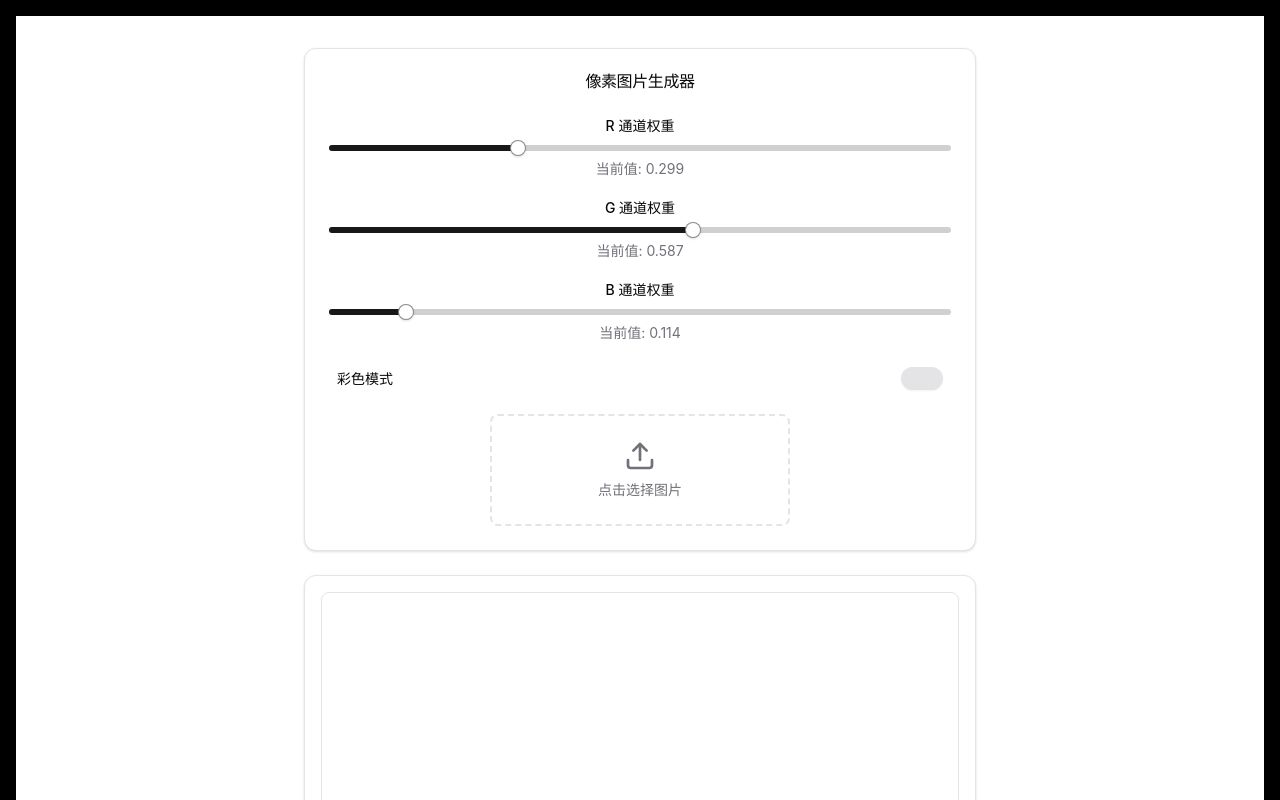
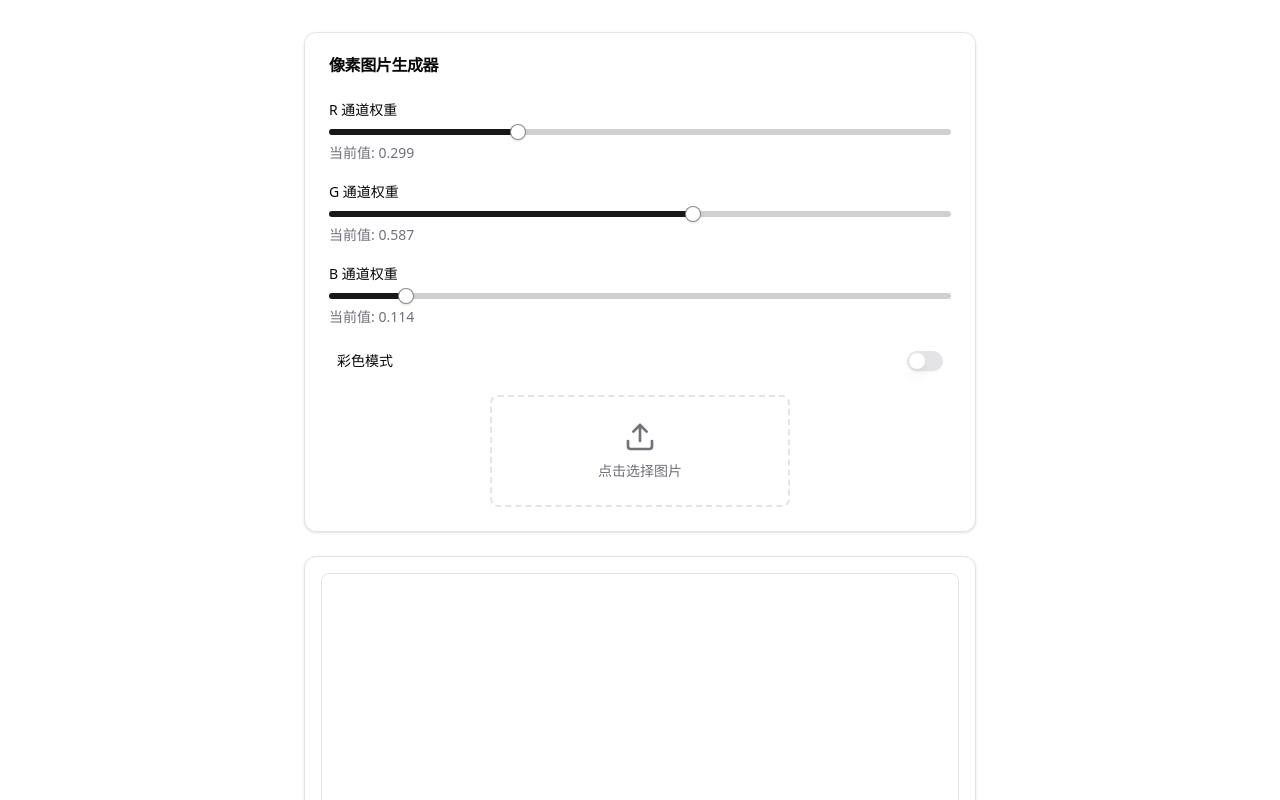
Before and after one commit to Maidang1/pixel-picture, a React (Vite) app: page / in a window 1280 px wide. Shown: the top 800 px of the page. Built offline with nearby package versions, Linux system fonts and the light colour scheme.

Commit message:
feat: 删除无用样式

```diff
--- a/src/App.css
+++ b/src/App.css
@@ -1,45 +1,3 @@
-* {
-  margin: 0;
-  padding: 0;
-  box-sizing: border-box;
-}
-
-#root {
-  width: 100%;
-  min-height: 100vh;
-  margin: 0;
-  padding: 1rem;
-  text-align: center;
-  background-color: #000;
-}
-
-.logo {
-  height: 6em;
-  padding: 1.5em;
-  will-change: filter;
-  transition: filter 300ms;
-}
-.logo:hover {
-  filter: drop-shadow(0 0 2em #646cffaa);
-}
-.logo.react:hover {
-  filter: drop-shadow(0 0 2em #61dafbaa);
-}
-
-@keyframes logo-spin {
-  from {
-    transform: rotate(0deg);
-  }
-  to {
-    transform: rotate(360deg);
-  }
-}
-
-@media (prefers-reduced-motion: no-preference) {
-  a:nth-of-type(2) .logo {
-    animation: logo-spin infinite 20s linear;
-  }
-}
 
 .card {
   padding: 2em;
--- a/src/App.tsx
+++ b/src/App.tsx
@@ -77,7 +77,6 @@
                 const g = pixels[index + 1];
                 const b = pixels[index + 2];
                 const grayscale = weights.r * r + weights.g * g + weights.b * b;
-
                 if (grayscale > 128) {
                   if (isColorMode) {
                     // 彩色模式
@@ -153,7 +152,6 @@
                   当前值: {weights.r.toFixed(3)}
                 </div>
               </div>
-
               <div className="space-y-2">
                 <Label>G 通道权重</Label>
                 <Slider
@@ -168,7 +166,6 @@
                   当前值: {weights.g.toFixed(3)}
                 </div>
               </div>
-
               <div className="space-y-2">
                 <Label>B 通道权重</Label>
                 <Slider
@@ -237,7 +234,6 @@
                   className="absolute inset-0 w-full h-full object-contain"
                 />
               </div>
-
               {imageFile && !isLoading && (
                 <div className="flex justify-center">
                   <Button
--- a/src/index.css
+++ b/src/index.css
@@ -1,77 +1,6 @@
 @tailwind base;
 @tailwind components;
 @tailwind utilities;
-
-/* ... */
-
-:root {
-  font-family: Inter, system-ui, Avenir, Helvetica, Arial, sans-serif;
-  line-height: 1.5;
-  font-weight: 400;
-
-  color-scheme: light dark;
-  color: rgba(255, 255, 255, 0.87);
-  background-color: #242424;
-
-  font-synthesis: none;
-  text-rendering: optimizeLegibility;
-  -webkit-font-smoothing: antialiased;
-  -moz-osx-font-smoothing: grayscale;
-}
-
-a {
-  font-weight: 500;
-  color: #646cff;
-  text-decoration: inherit;
-}
-a:hover {
-  color: #535bf2;
-}
-
-body {
-  margin: 0;
-  display: flex;
-  place-items: center;
-  min-width: 320px;
-  min-height: 100vh;
-}
-
-h1 {
-  font-size: 3.2em;
-  line-height: 1.1;
-}
-
-button {
-  border-radius: 8px;
-  border: 1px solid transparent;
-  padding: 0.6em 1.2em;
-  font-size: 1em;
-  font-weight: 500;
-  font-family: inherit;
-  background-color: #1a1a1a;
-  cursor: pointer;
-  transition: border-color 0.25s;
-}
-button:hover {
-  border-color: #646cff;
-}
-button:focus,
-button:focus-visible {
-  outline: 4px auto -webkit-focus-ring-color;
-}
-
-@media (prefers-color-scheme: light) {
-  :root {
-    color: #213547;
-    background-color: #ffffff;
-  }
-  a:hover {
-    color: #747bff;
-  }
-  button {
-    background-color: #f9f9f9;
-  }
-}
 
 @layer base {
   :root {
```
